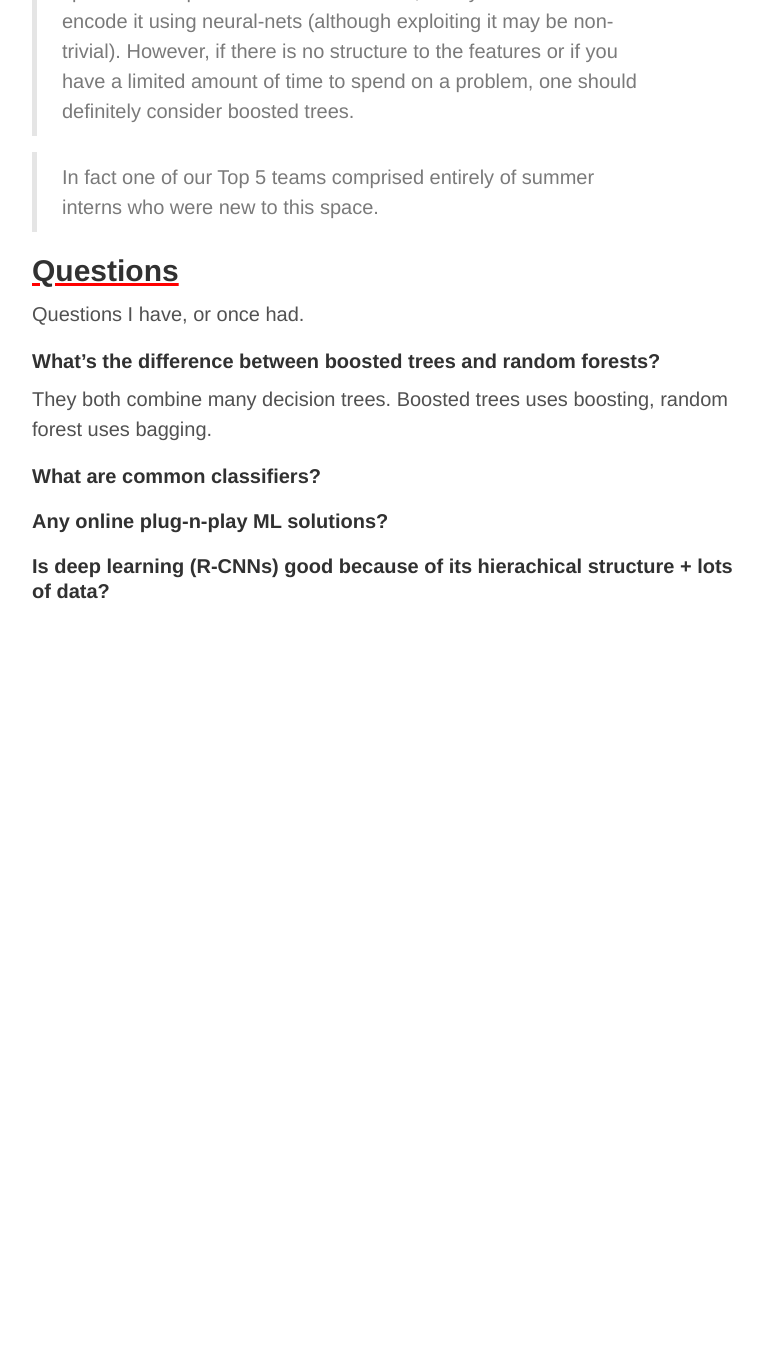
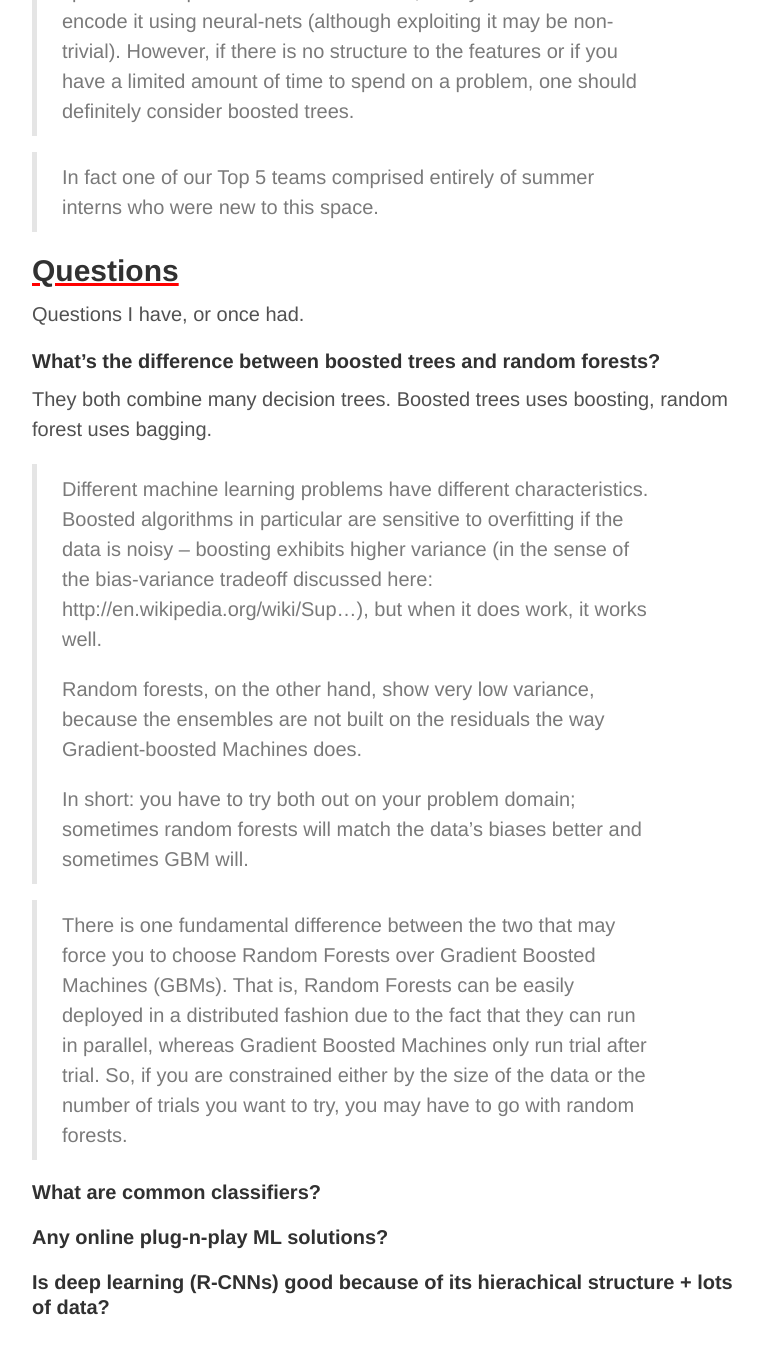
Before and after one commit to victorgan/victorgan.github.io, a Jekyll site: the page built from _posts/2014-09-19-machine-learning-notes.md, in a window 1280 px wide and 1400 px high, scrolled down 5969 px. Shown: the top 1354 px of the window, without its empty margins (248-1011 px from the left). Built offline with Jekyll 4.4.1, drawn with Linux system fonts in a browser that asks for light colours; nearby versions of some CDN libraries; library files that are not in the unit come from our copies; comment, search, counter and statistics services are not loaded; before the commit the page ends 6653 px from its top, so only the background shows below that.

Commit message:
Update 2014-09-19-machine-learning-notes.md

```diff
--- a/_posts/2014-09-19-machine-learning-notes.md
+++ b/_posts/2014-09-19-machine-learning-notes.md
@@ -204,6 +204,16 @@ Questions I have, or once had.
 They both combine many decision trees.
 Boosted trees uses boosting, random forest uses bagging.
 
+> Different machine learning problems have different characteristics. Boosted algorithms in particular are sensitive to overfitting if the data is noisy -- boosting exhibits higher variance (in the sense of the bias-variance tradeoff discussed here: http://en.wikipedia.org/wiki/Sup...), but when it does work, it works well.
+>
+> Random forests, on the other hand, show very low variance, because the ensembles are not built on the residuals the way Gradient-boosted Machines does.
+>
+> In short: you have to try both out on your problem domain; sometimes random forests will match the data's biases better and sometimes GBM will.
+
+> There is one fundamental difference between the two that may force you to choose Random Forests over Gradient Boosted Machines (GBMs). That is, Random Forests can be easily deployed in a distributed fashion due to the fact that they can run in parallel, whereas Gradient Boosted Machines only run trial after trial. So, if you are constrained either by the size of the data or the number of trials you want to try, you may have to go with random forests.
+
+
+
 #### What are common classifiers?
 
 #### Any online plug-n-play ML solutions?
```
